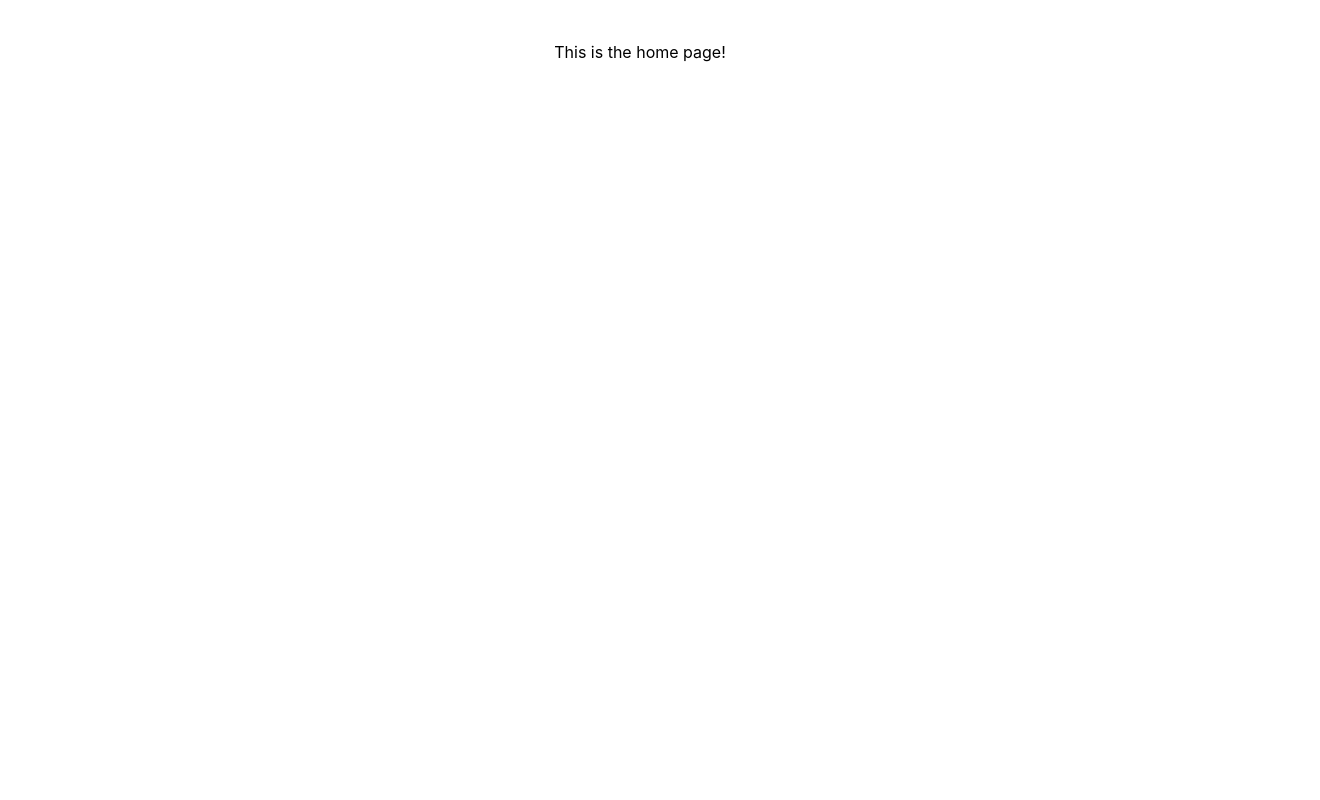
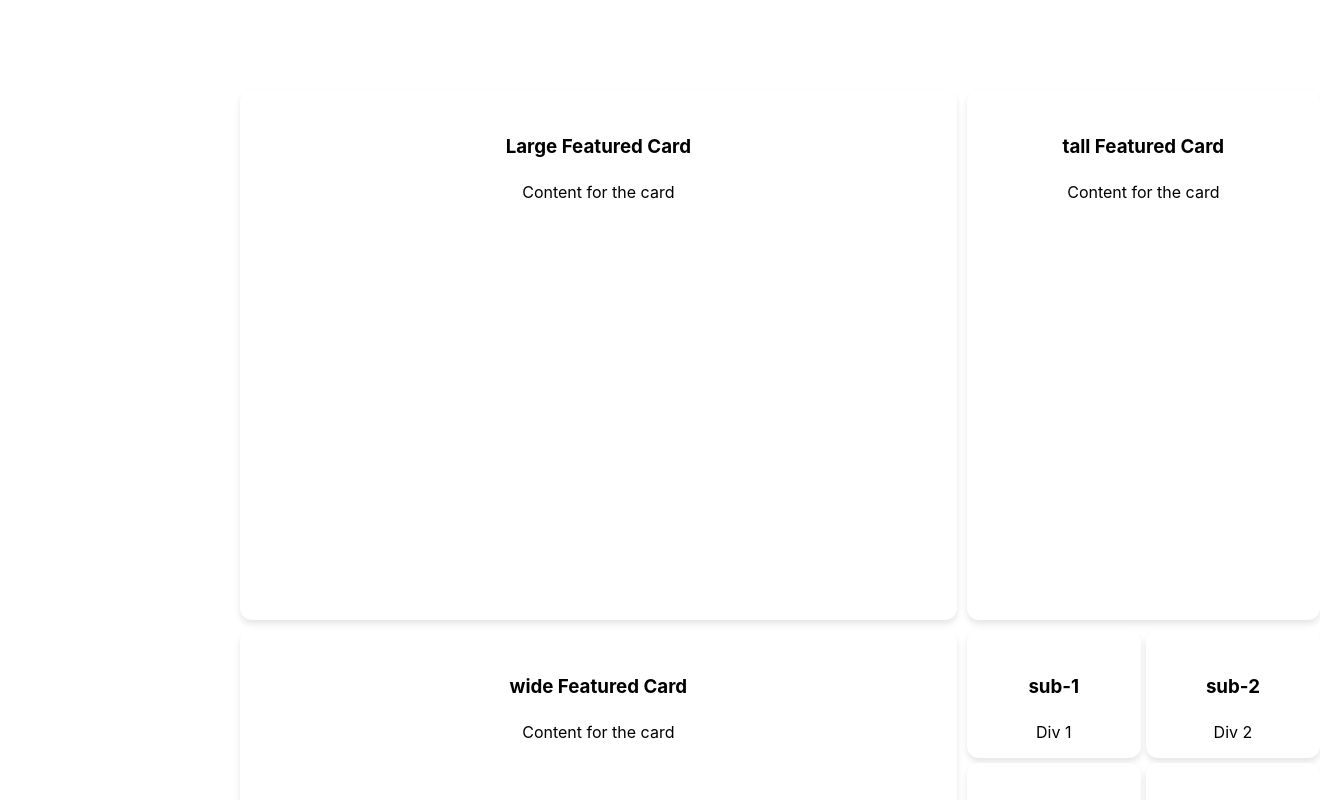
Before and after one commit to Gianpierr/Linux-Facial-Recognition-System, a React (Vite) app in the folder frontend/: page / in a window 1280 px wide. Shown: the top 800 px of the page, 1320 px wide, since content can reach past the window. Built offline with nearby package versions, Linux system fonts and the light colour scheme.

Commit message:
feat: added Home component to contain all other components

```diff
--- a/frontend/src/components/Home.tsx
+++ b/frontend/src/components/Home.tsx
@@ -1,11 +1,17 @@
 import React from 'react';
+import Dashboard from './Dashboard/Dashboard.tsx'
+import SideBar from './Sidebar/Sidebar.tsx'
+import Navigation from './Navigation/Navigation.tsx'
+export default function Home() {
+    {/* CALL DJANGO API TO GET ALL IMPORTANT INFORMATION DYNAMICALLY LOADED */}
 
-const Home = () => {
     return(
-        <div>
-            This is the home page!
-        </div>
+        <main className="grid">
+          <Navigation />
+          <SideBar />
+          <Dashboard />
+        </main>
+
     )
+
 }
-
-export default Home;
```
